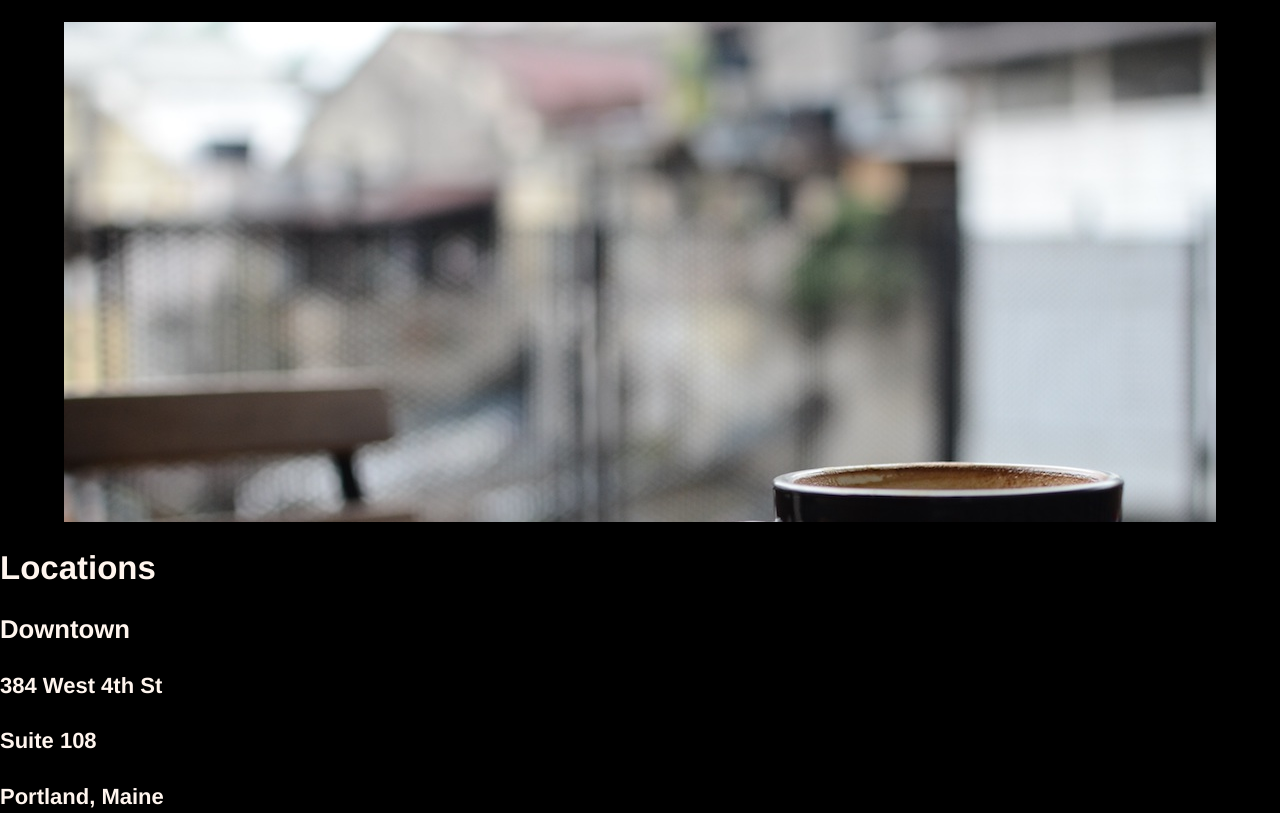
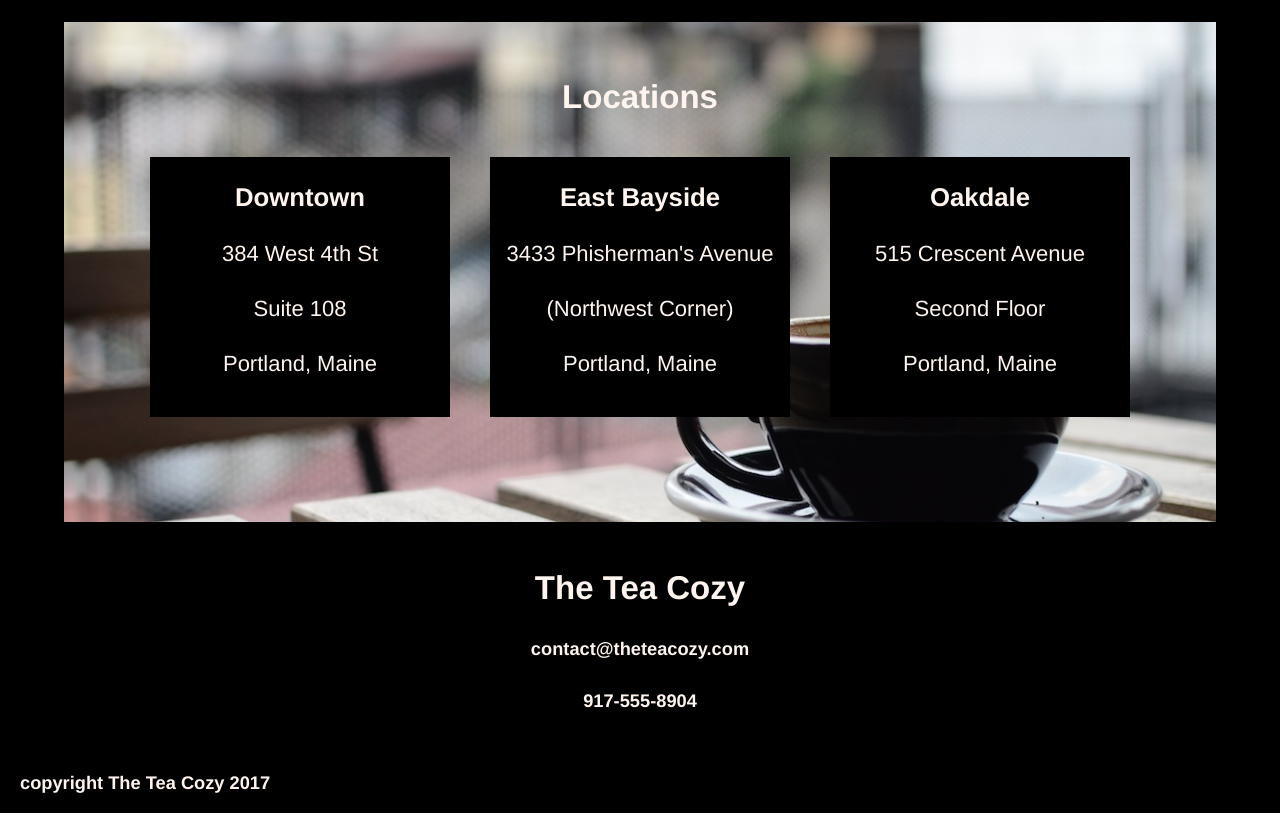
Before and after one commit to Tin274/tea-cozy, a plain HTML site: page index.html in a window 1280 px wide. Shown: the part 1800-2613 px from the top of the page. Drawn offline with Linux system fonts and the light colour scheme.

Commit message:
style: finish styling

```diff
--- a/index.html
+++ b/index.html
@@ -53,11 +53,13 @@
     </div>
   </div>
 
-  <section class="conainer-locations">
-    <div class="image-container-location"></div>
+  <section class="location-container">
+    <div class="image-container-location">
+      <div class="boxes-container">
         <div class="background-location-headline">
           <h2>Locations</h2>
         </div>
+        <div class="boxes">
           <div class="location-box">
             <h3>Downtown</h3>
             <h4>384 West 4th St</h4>
@@ -76,15 +78,18 @@
             <h4>Second Floor</h4>
             <h4>Portland, Maine</h4>
           </div>
+        </div>
+      </div>
+    </div>
   </section>
 
   <footer>
-    <div>
+    <div class="adress-container">
       <h2>The Tea Cozy</h2>
       <h5>contact@theteacozy.com</h5>
       <h5>917-555-8904</h5>
     </div>
-    <h5>copyright The Tea Cozy 2017</h5>
+    <h5 class="copyright">copyright The Tea Cozy 2017</h5>
   </footer>
 
 
--- a/style.css
+++ b/style.css
@@ -103,11 +103,74 @@ a:visited {
 
 /* Locations */
 
+.location-container {
+  text-align: center;
+  justify-content: center;
+}
+
+.boxes-container {
+  position: absolute;
+  width: 100%;
+  height: 100%;
+  top: 0;
+  left: 0;
+  display: flex;
+  flex-direction: column;
+  justify-content: center;
+  align-items: center;
+}
+
 .image-container-location {
-  display: block;
+  z-index: 1;
+  background-image: url(/images/img-locations-background.jpeg);
+  background-position: center;
+  background-repeat: no-repeat;
+  background-size: cover;
   height: 500px;
   width: 90%;
   margin: 0px auto;
-  background-image: url(/images/img-locations-background.jpeg);
-  justify-content: center;
+  position: relative;
 }
+
+.background-location-headline {
+  position: absolute;
+  top: 15%;
+  left: 50%;
+  transform: translate(-50%, -50%);
+  width: 100%;
+  text-align: center;
+}
+
+.boxes {
+  position: absolute;
+  display: flex;
+  flex-direction: row;
+  top: 18%;
+  z-index: 4;
+  margin: 25px 20px 30px 20px;
+}
+
+.location-box {
+  background-color: black;
+  width: 300px;
+  height: 260px;
+  margin: 20px;
+}
+
+.location-box h4 {
+  font-weight: 200;
+}
+
+/* Footer */
+
+.adress-container {
+  padding: 20px;
+  height: 180px;
+  text-align: center;
+  margin: 0;
+}
+
+.copyright {
+  text-align: left;
+  margin-left: 20px;
+}
```
Lines whose indentation alone changed are shown as unchanged.
